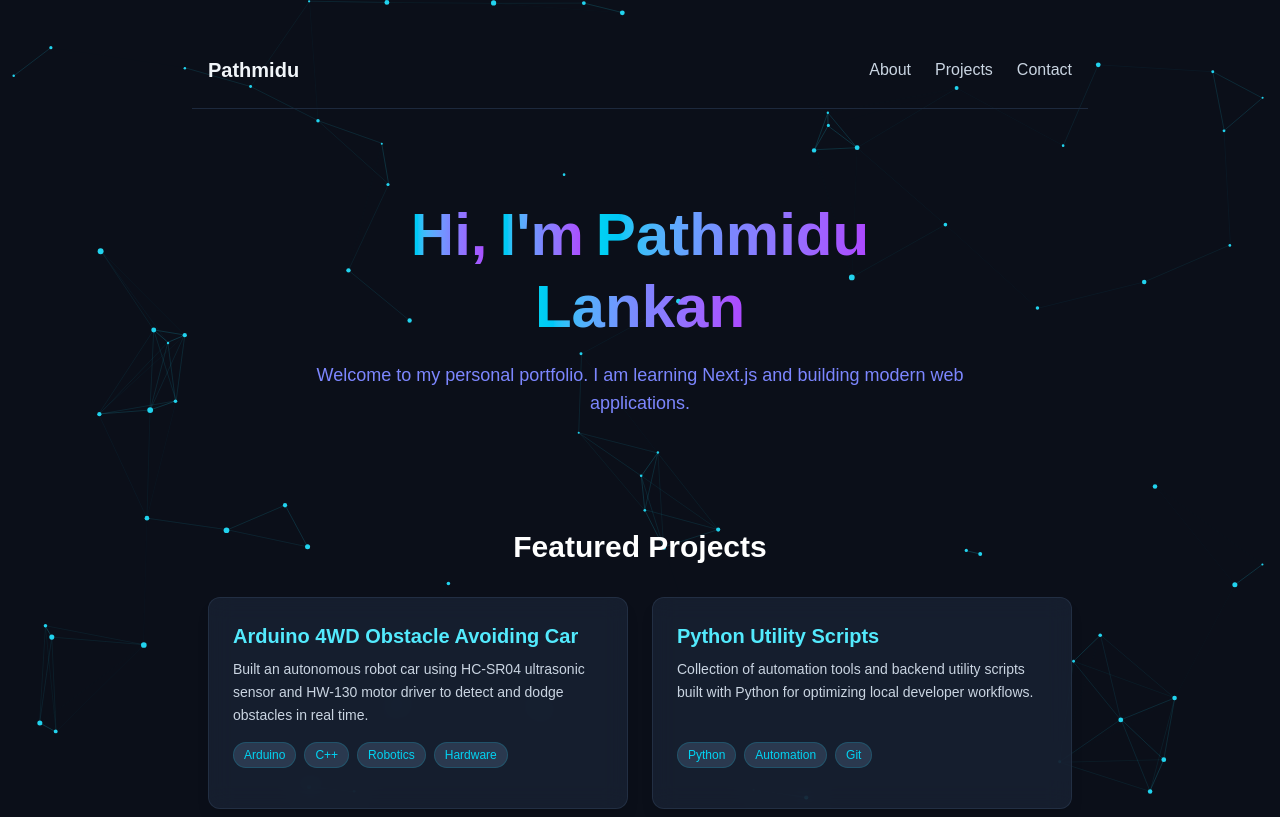
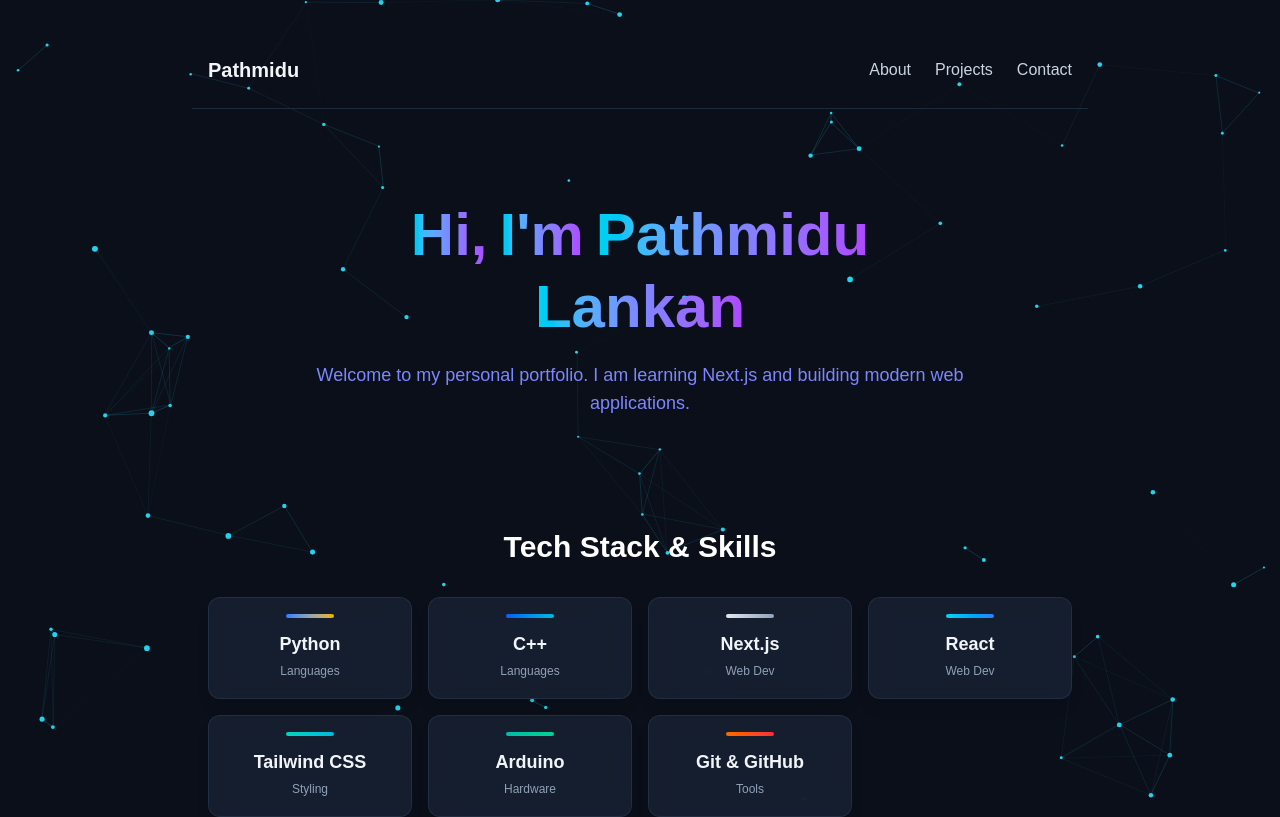
Before and after one commit to pathmidu-lankan/my-portfolio, a Next.js app: page / in a window 1280 px wide. Shown: the top 817 px of the page. Built offline with nearby package versions, Linux system fonts and the light colour scheme.

Commit message:
Add interactive tech skills grid

```diff
--- a/src/app/page.js
+++ b/src/app/page.js
@@ -1,4 +1,5 @@
 import Navbar from "@/components/Navbar";
+import Skills from "@/components/Skills";
 import Projects from "@/components/Projects";
 import Contact from "@/components/Contact";
 import BlurText from "@/components/BlurText";
@@ -17,6 +18,7 @@ export default function Home() {
             Welcome to my personal portfolio. I am learning Next.js and building modern web applications.
           </p>
         </div>
+        <Skills />
         <Projects />
         <Contact />
         <Footer />
--- /dev/null
+++ b/src/components/Skills.js
@@ -0,0 +1,36 @@
+'use client';
+import { motion } from 'framer-motion';
+
+const skills = [
+  { name: 'Python', category: 'Languages', color: 'from-blue-500 to-yellow-500' },
+  { name: 'C++', category: 'Languages', color: 'from-blue-600 to-cyan-500' },
+  { name: 'Next.js', category: 'Web Dev', color: 'from-slate-200 to-slate-400' },
+  { name: 'React', category: 'Web Dev', color: 'from-cyan-400 to-blue-500' },
+  { name: 'Tailwind CSS', category: 'Styling', color: 'from-teal-400 to-cyan-500' },
+  { name: 'Arduino', category: 'Hardware', color: 'from-teal-500 to-emerald-400' },
+  { name: 'Git & GitHub', category: 'Tools', color: 'from-orange-500 to-red-500' },
+];
+
+export default function Skills() {
+  return (
+    <section id="skills" className="my-16 w-full max-w-4xl px-4">
+      <h2 className="text-3xl font-bold text-center mb-8 text-white">
+        Tech Stack & Skills
+      </h2>
+      <div className="grid grid-cols-2 sm:grid-cols-3 md:grid-cols-4 gap-4">
+        {skills.map((skill, idx) => (
+          <motion.div
+            key={idx}
+            whileHover={{ scale: 1.05, y: -4 }}
+            transition={{ duration: 0.2 }}
+            className="bg-slate-800/60 backdrop-blur-md border border-slate-700/50 hover:border-cyan-500/50 rounded-xl p-4 text-center shadow-lg transition"
+          >
+            <div className={`h-1 w-12 mx-auto mb-3 rounded-full bg-gradient-to-r ${skill.color}`} />
+            <h3 className="text-lg font-bold text-slate-100">{skill.name}</h3>
+            <span className="text-xs text-slate-400 font-medium">{skill.category}</span>
+          </motion.div>
+        ))}
+      </div>
+    </section>
+  );
+}
```
